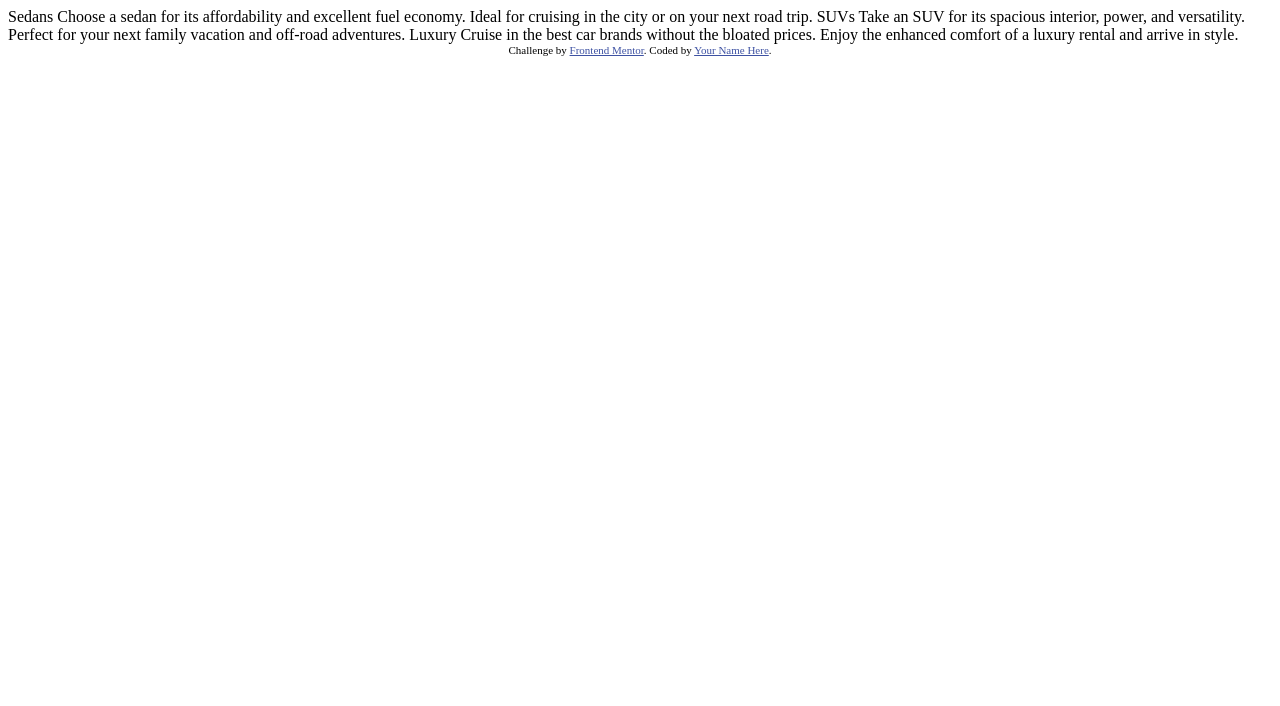
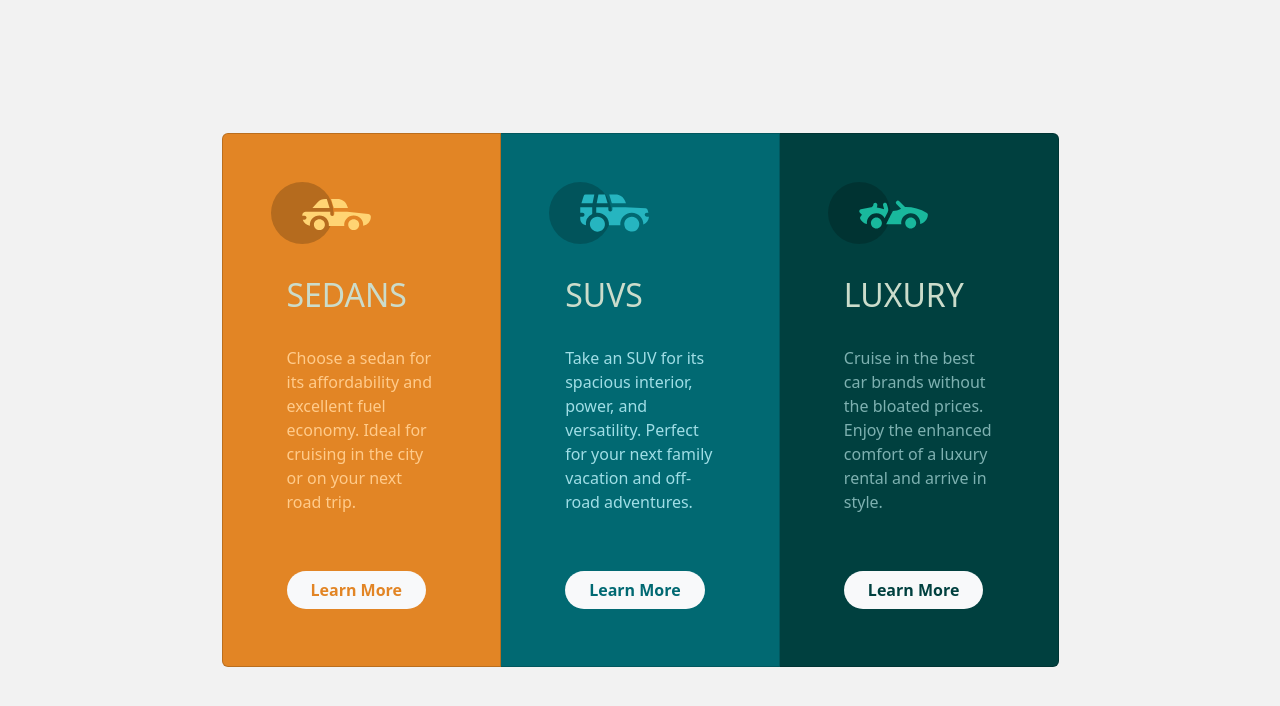
Before and after one commit to SimoneMoreWare/bootstrap-exercise-3-column-preview-card-component-main.github.io, a plain HTML site: page index.html in a window 1280 px wide. Drawn offline with nearby package versions, Linux system fonts and the light colour scheme.

Commit message:
ex finsh

```diff
--- a/index.html
+++ b/index.html
@@ -5,32 +5,63 @@
   <meta name="viewport" content="width=device-width, initial-scale=1.0"> <!-- displays site properly based on user's device -->
 
   <link rel="icon" type="image/png" sizes="32x32" href="./images/favicon-32x32.png">
-
+  <link href="https://cdn.jsdelivr.net/npm/bootstrap@5.3.3/dist/css/bootstrap.min.css" rel="stylesheet" integrity="sha384-QWTKZyjpPEjISv5WaRU9OFeRpok6YctnYmDr5pNlyT2bRjXh0JMhjY6hW+ALEwIH" crossorigin="anonymous">
   <title>Frontend Mentor | 3-column preview card component</title>
 
-  <!-- Feel free to remove these styles or customise in your own stylesheet 👍 -->
-  <style>
-    .attribution { font-size: 11px; text-align: center; }
-    .attribution a { color: hsl(228, 45%, 44%); }
-  </style>
 </head>
-<body>
+<body style="background-color: #F2F2F2;">
 
-  Sedans
-  Choose a sedan for its affordability and excellent fuel economy. Ideal for cruising in the city
-  or on your next road trip.
+    <div class="container d-flex justify-content-center align-items-center" style="height: 100vh;">
+      <div class="card-group w-75">
 
-  SUVs
-  Take an SUV for its spacious interior, power, and versatility. Perfect for your next family vacation
-  and off-road adventures.
+        <div class="card mb-0 px-5 py-5" style="background-color: #E28525; color:#EEB77C">
+          <img src="./images/icon-sedans.svg"  width="100vh">
+          <div class="card-body">
+            <div class="card-title py-3" style="color:#CBDCCB">
+              <h2>SEDANS</h2>
+            </div>
+            <div class="card-text" style="color:#FFCB8B">
+              <p class="pb-5">Choose a sedan for its affordability and excellent fuel economy. Ideal for cruising in the city
+              or on your next road trip.</p>
+              <span class="rounded-pill bg-light px-4 py-2" style="color:#E28525"><strong>Learn&nbspMore</strong></span>
+            </div>
+          </div>
+        </div>
 
-  Luxury
-  Cruise in the best car brands without the bloated prices. Enjoy the enhanced comfort of a luxury
-  rental and arrive in style.
+        <div class="card mb-0 px-5 py-5" style="background-color: #016972;">
+          <img src="./images/icon-suvs.svg" width="100vh">
+          <div class="card-body">
+            <div class="card-title py-3" style="color:#CBDCCB">
+              <h2>SUVS</h2>
+            </div>
+            <div class="card-text" style="color: #A0DEE6;">
+              <p class="pb-5">Take an SUV for its spacious interior, power, and versatility. Perfect for your next family vacation
+                and off-road adventures.</p>
+            </div>
+            <div class="card-text pb-0">
+              <span class="rounded-pill bg-light px-4 py-2" style="color:#016972"><strong>Learn&nbspMore</strong></span>
+            </div>
+          </div>
+        </div>
 
-  <div class="attribution">
-    Challenge by <a href="https://www.frontendmentor.io?ref=challenge" target="_blank">Frontend Mentor</a>.
-    Coded by <a href="#">Your Name Here</a>.
-  </div>
+        <div class="card mb-0 px-5 py-5" style="background-color: #00403F">
+          <img src="./images/icon-luxury.svg"  width="100vh">
+          <div class="card-body">
+            <div class="card-title py-3" style="color:#CBDCCB">
+              <h2>LUXURY</h2>
+            </div>
+            <div class="card-text" style="color: #7EB1B1;">
+              <p class="pb-5">Cruise in the best car brands without the bloated prices. Enjoy the enhanced comfort of a luxury
+              rental and arrive in style.</p>
+            </div>
+            <div class="card-text pb-0">
+              <span class="rounded-pill bg-light px-4 py-2" style="color:#00403F"><strong>Learn&nbspMore</strong></span>
+            </div>
+          </div>
+        </div>
+
+      </div>
+    </div>
+
 </body>
 </html>
```
